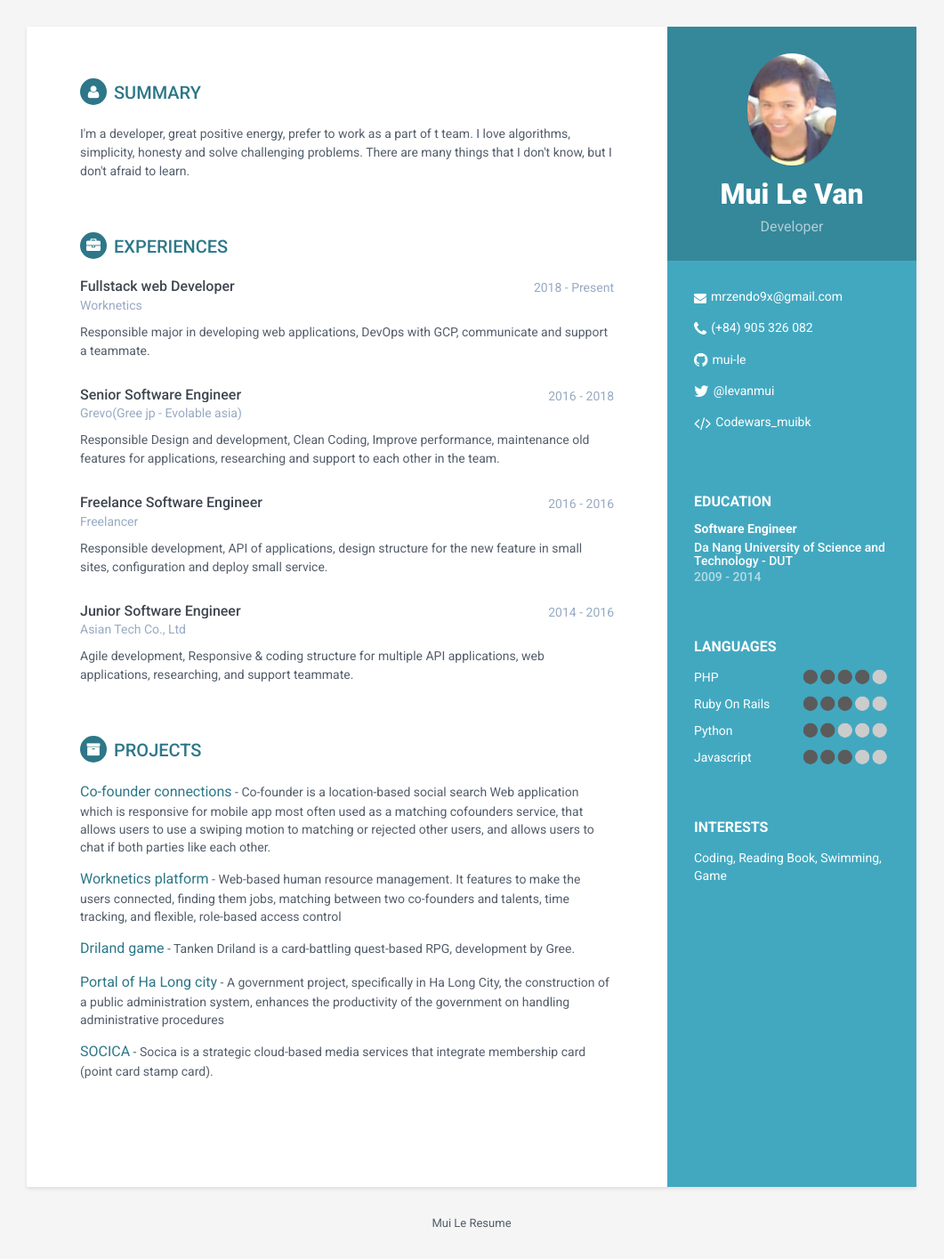
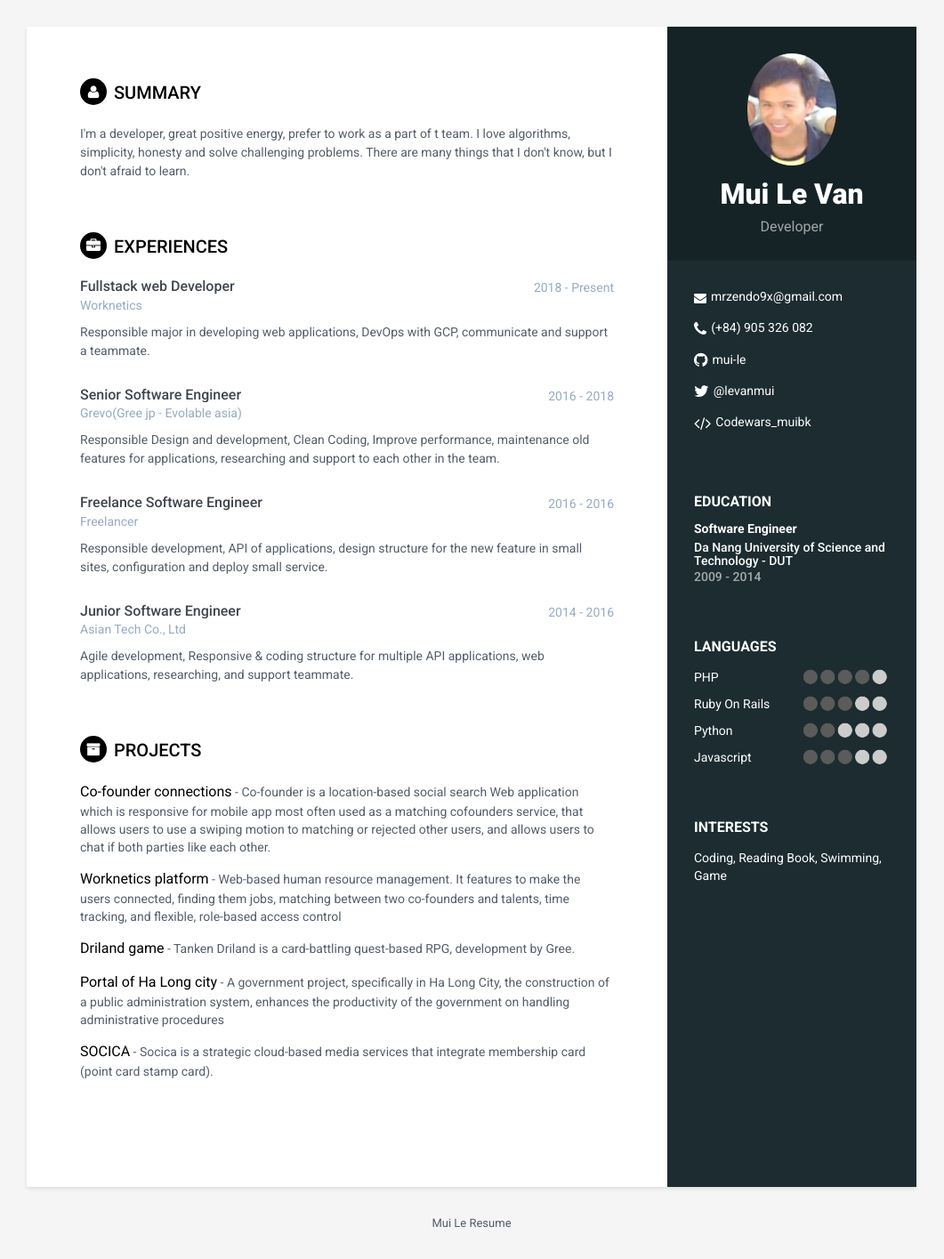
Before and after one commit to Mui-le/my-cv, a Jekyll site: the page built from index.html, in a window 1280 px wide. Shown: the whole page at 89% size, without its empty margins (110-1171 px from the left). Built offline with Jekyll 4.4.1, drawn with Linux system fonts in a browser that asks for light colours.

```diff
--- a/_sass/skins/_blue.scss
+++ b/_sass/skins/_blue.scss
@@ -1,5 +1,6 @@
 /* Blue variables */
-$theme-color: #42A8C0;
+// $theme-color: #42A8C0;
+$theme-color: #1c2c30;
 $text-color: #3F4650;
 $text-color-secondary: #545E6C;
 $text-grey: #97AAC3;
```
